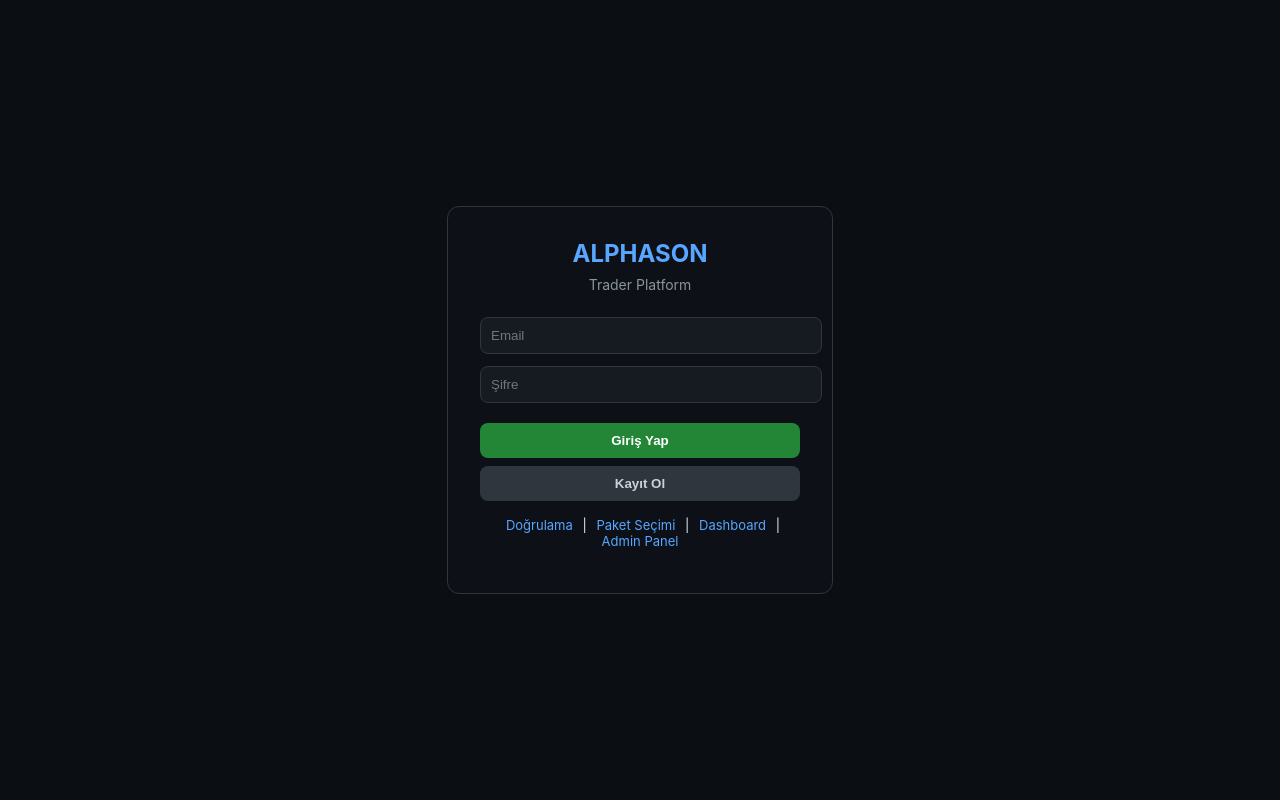
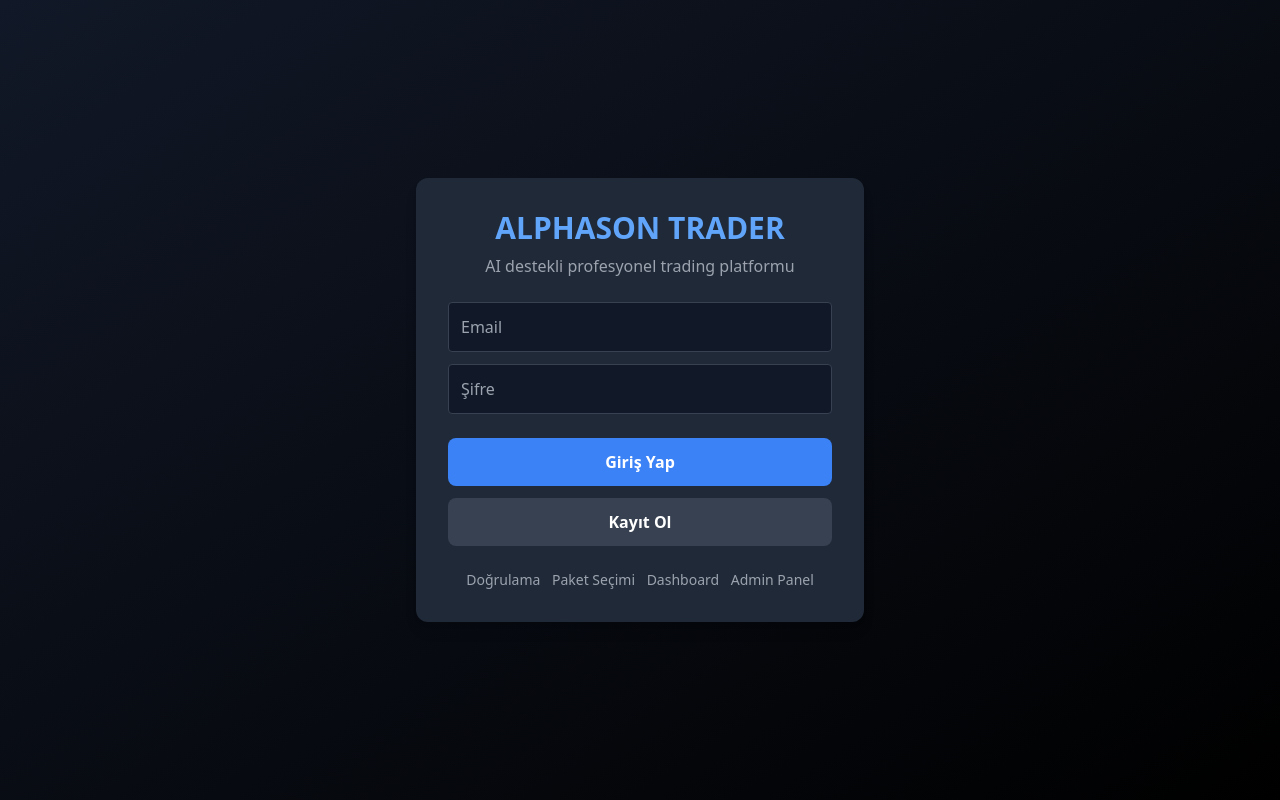
Before and after one commit to sonnytrader/sonny-ai-trader, a website: page public/index.html in a window 1280 px wide. Drawn offline with nearby package versions, Linux system fonts and the light colour scheme.

Commit message:
Update index.html

```diff
--- a/public/index.html
+++ b/public/index.html
@@ -4,36 +4,31 @@
   <meta charset="utf-8">
   <title>Alphason Trader - Giriş</title>
   <meta name="viewport" content="width=device-width, initial-scale=1">
-  <style>
-    body{margin:0;font-family:Inter,system-ui;background:#0b0e12;color:#e6edf3;display:flex;align-items:center;justify-content:center;height:100vh}
-    .card{background:#0d1117;border:1px solid #30363d;border-radius:12px;padding:32px;width:320px;text-align:center}
-    h1{margin:0;font-size:24px;color:#58a6ff}
-    h2{margin:8px 0 24px;font-size:14px;font-weight:400;color:#8b949e}
-    input{width:100%;padding:10px;margin-bottom:12px;border-radius:8px;border:1px solid #30363d;background:#161b22;color:#e6edf3}
-    button{width:100%;padding:10px;margin-top:8px;border-radius:8px;border:none;background:#238636;color:#fff;font-weight:600;cursor:pointer}
-    button.secondary{background:#30363d;color:#c9d1d9}
-    .links{margin-top:16px;font-size:13px}
-    .links a{color:#58a6ff;text-decoration:none;margin:0 6px}
-  </style>
+  <!-- TailwindCSS CDN -->
+  <link href="https://cdn.jsdelivr.net/npm/tailwindcss@2.2.19/dist/tailwind.min.css" rel="stylesheet">
 </head>
-<body>
-  <div class="card">
-    <h1>ALPHASON</h1>
-    <h2>Trader Platform</h2>
-    <input id="email" type="email" placeholder="Email">
-    <input id="pass" type="password" placeholder="Şifre">
-    <button onclick="login()">Giriş Yap</button>
-    <button class="secondary" onclick="register()">Kayıt Ol</button>
-    <div class="links">
-      <a href="verify.html">Doğrulama</a> |
-      <a href="package.html">Paket Seçimi</a> |
-      <a href="dashboard.html">Dashboard</a> |
-      <a href="admin.html">Admin Panel</a>
+<body class="bg-gradient-to-br from-gray-900 to-black text-white min-h-screen flex items-center justify-center">
+  <div class="bg-gray-800 rounded-xl shadow-lg p-8 w-full max-w-md text-center">
+    <h1 class="text-3xl font-bold text-blue-400">ALPHASON TRADER</h1>
+    <p class="mt-2 text-gray-400">AI destekli profesyonel trading platformu</p>
+
+    <input id="email" type="email" placeholder="Email" class="mt-6 w-full p-3 rounded bg-gray-900 border border-gray-700 text-white">
+    <input id="pass" type="password" placeholder="Şifre" class="mt-3 w-full p-3 rounded bg-gray-900 border border-gray-700 text-white">
+
+    <button onclick="login()" class="mt-6 w-full bg-blue-500 hover:bg-blue-600 text-white py-3 rounded-lg font-semibold">Giriş Yap</button>
+    <button onclick="register()" class="mt-3 w-full bg-gray-700 hover:bg-gray-600 text-white py-3 rounded-lg font-semibold">Kayıt Ol</button>
+
+    <div id="msg" class="mt-4 text-sm text-gray-300"></div>
+
+    <div class="mt-6 text-sm text-gray-400 space-x-2">
+      <a href="verify.html" class="hover:text-blue-400">Doğrulama</a>
+      <a href="package.html" class="hover:text-blue-400">Paket Seçimi</a>
+      <a href="dashboard.html" class="hover:text-blue-400">Dashboard</a>
+      <a href="admin.html" class="hover:text-blue-400">Admin Panel</a>
     </div>
-    <div id="msg" style="margin-top:12px;opacity:.8"></div>
   </div>
+
 <script>
-let token=null;
 async function api(path,method='POST',body=null){
   const res=await fetch(path,{method,headers:{'Content-Type':'application/json'},body:body?JSON.stringify(body):undefined});
   return await res.json();
@@ -42,12 +37,13 @@ async function login(){
   const email=document.getElementById('email').value, pass=document.getElementById('pass').value;
   const r=await api('/api/auth/login','POST',{email,password:pass});
   document.getElementById('msg').innerText=r.success?'Giriş başarılı':'Hata: '+(r.error||'');
-  if(r.success){ token=r.token; window.location.href='dashboard.html'; }
+  if(r.success){ localStorage.setItem('token',r.token); window.location.href='dashboard.html'; }
 }
 async function register(){
   const email=document.getElementById('email').value, pass=document.getElementById('pass').value;
   const r=await api('/api/auth/register','POST',{email,password:pass});
   document.getElementById('msg').innerText=r.success?'Kayıt başarılı, doğrulama kodu mail ile gönderildi':'Hata: '+(r.error||'');
+  if(r.success){ localStorage.setItem('token',r.token); window.location.href='verify.html'; }
 }
 </script>
 </body>
```
